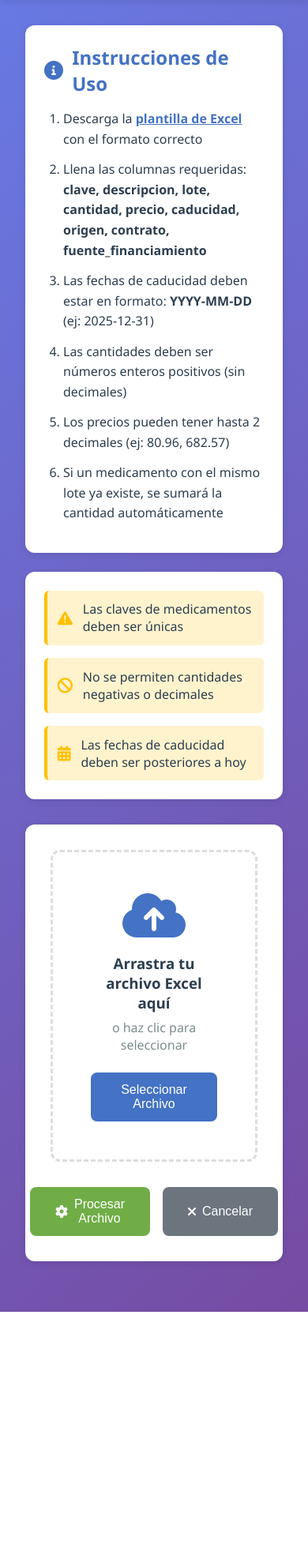
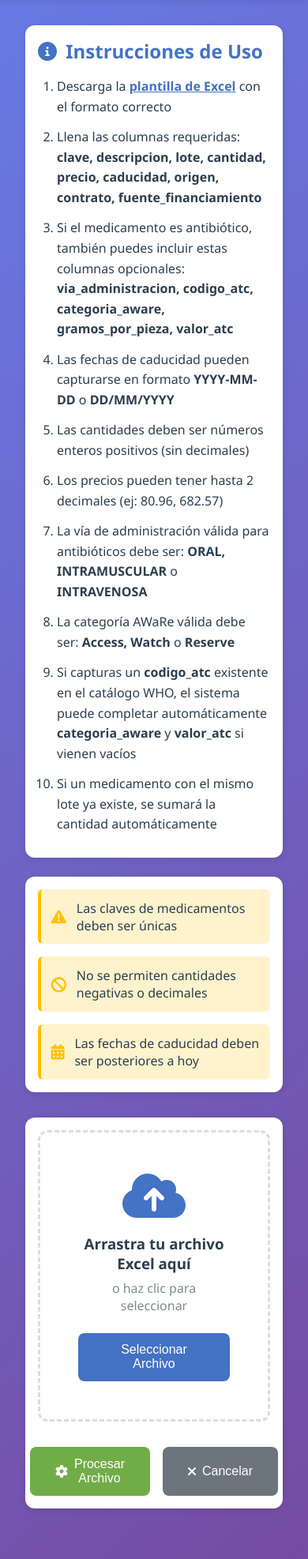
Before and after one commit to evalenciaa/INVERTFARM, a Django app: template farmacia/templates/carga_masiva.html in a window 390 px wide. Shown: the part 203-2177 px from the top of the page at 79% size. Before the commit the page ends 1864 px from the top, so only its background shows below. Run offline with Django 5.2, Linux system fonts and the light colour scheme; the template is opened without the code that fills it, so the values that code supplies are empty; some libraries are stand-ins or nearby versions.

Commit message:
Listo el poder meter los datos correspondientes a los antibioticos en Carga Masiva

```diff
--- a/farmacia/static/farmacia/css/carga_masiva.css
+++ b/farmacia/static/farmacia/css/carga_masiva.css
@@ -478,6 +480,25 @@ body {
         flex-direction: column;
         gap: 1rem;
     }
+
+    .results-card,
+    .upload-card,
+    .info-card,
+    .warnings-card,
+    .errors-list,
+    .advertencias-list,
+    .procesados-list {
+        padding: 1rem;
+    }
+
+    .results-actions {
+        flex-direction: column;
+    }
+
+    .results-actions .btn {
+        width: 100%;
+        justify-content: center;
+    }
 }
 
 /* Sección de Advertencias */
--- a/farmacia/static/farmacia/js/carga_masiva.js
+++ b/farmacia/static/farmacia/js/carga_masiva.js
@@ -135,9 +135,14 @@ function mostrarResultados(resultados) {
     document.getElementById('stat-actualizados').textContent = resultados.actualizados;
     document.getElementById('stat-errores').textContent = resultados.errores.length;
 
+
         // ========== NUEVO: Mostrar advertencias ==========
     const advertenciasList = document.getElementById('advertencias-list');
     const advertenciasTbody = document.getElementById('advertencias-tbody');
+    const procesadosList = document.getElementById('procesados-list');
+    const procesadosTbody = document.getElementById('procesados-tbody');
+    const errorsList = document.getElementById('errors-list');
+    const errorsTbody = document.getElementById('errors-tbody');
 
     if (resultados.advertencias && resultados.advertencias.length > 0) {
         advertenciasList.style.display = 'block';
@@ -163,11 +168,18 @@ function mostrarResultados(resultados) {
                 icono = '<i class="fas fa-calendar-times"></i>';
                 tipo = 'Caducidad Próxima';
                 mensaje = `Fila ${adv.fila} - Clave: ${adv.clave}, Lote: ${adv.lote} - ${adv.mensaje}`;
+            } else if (adv.tipo === 'codigo_atc_sin_catalogo') {
+                tipo = 'ATC sin catálogo';
+                mensaje = `Fila ${adv.fila} - Clave: ${adv.clave}, Código ATC: ${adv.codigo_atc} - ${adv.mensaje}`;
+            }
+            else if (adv.tipo === 'precio_vacio') {
+                tipo = 'Precio vacío';
+                mensaje = `Fila ${adv.fila} - Clave: ${adv.clave}, Lote: ${adv.lote} - ${adv.mensaje}`;
             }
 
             row.innerHTML = `
-                <td>${icono} ${tipo}</td>
-                <td>${mensaje}</td>
+                <td>${icono} ${escapeHtml(tipo)}</td>
+                <td>${escapeHtml(mensaje)}</td>
             `;
             advertenciasTbody.appendChild(row);
         });
@@ -175,23 +187,56 @@ function mostrarResultados(resultados) {
         advertenciasList.style.display = 'none';
     }
 
+    if (resultados.procesados && resultados.procesados.length > 0) {
+        procesadosList.style.display = 'block';
+        procesadosTbody.innerHTML = '';
+
+        resultados.procesados.forEach(item => {
+            const row = document.createElement('tr');
+
+            row.innerHTML = `
+                <td>${item.fila ?? ''}</td>
+                <td>${escapeHtml(item.clave ?? '')}</td>
+                <td>${escapeHtml(item.descripcion ?? '')}</td>
+                <td>${escapeHtml(item.lote ?? '')}</td>
+                <td>${item.cantidad ?? ''}</td>
+                <td>${formatearMoneda(item.precio)}</td>
+                <td>${escapeHtml(item.caducidad ?? '')}</td>
+                <td>
+                    <span class="badge ${item.es_antibiotico ? 'badge-success' : 'badge-secondary'}">
+                        ${item.es_antibiotico ? 'Sí' : 'No'}
+                    </span>
+                </td>
+                <td>${escapeHtml(item.via_administracion ?? '')}</td>
+                <td>${escapeHtml(item.codigo_atc ?? '')}</td>
+                <td>${escapeHtml(item.categoria_aware ?? '')}</td>
+                <td>${item.gramos_por_pieza ?? ''}</td>
+                <td>${item.valor_atc ?? ''}</td>
+            `;
+
+            procesadosTbody.appendChild(row);
+        });
+    } else {
+        procesadosList.style.display = 'none';
+    }
+
     // Mostrar errores si existen
-    if (resultados.errores.length > 0) {
-        const errorsList = document.getElementById('errors-list');
-        const errorsTbody = document.getElementById('errors-tbody');
-
+    if (resultados.errores && resultados.errores.length > 0) {
         errorsList.style.display = 'block';
         errorsTbody.innerHTML = '';
 
         resultados.errores.forEach(error => {
             const row = document.createElement('tr');
             row.innerHTML = `
-                <td>${error.fila}</td>
-                <td><strong>${error.clave}</strong></td>
-                <td>${error.error}</td>
+                <td>${error.fila ?? ''}</td>
+                <td><strong>${escapeHtml(error.clave ?? '')}</strong></td>
+                <td>${escapeHtml(error.error ?? '')}</td>
             `;
             errorsTbody.appendChild(row);
         });
+    } else {
+        errorsList.style.display = 'none';
+        errorsTbody.innerHTML = '';
     }
 
     // Scroll a resultados
@@ -202,20 +247,98 @@ function mostrarResultados(resultados) {
 document.getElementById('descargar-plantilla').addEventListener('click', (e) => {
     e.preventDefault();
 
-    // Crear plantilla CSV con precio incluido
-    const plantilla = `clave,descripcion,lote,cantidad,precio,caducidad,origen,contrato,fuente_financiamiento
-010.000.0142.00,Salmeterol fluticasona. Polvo. Cada dosis contiene: Xinafoato de salmeterol equi,3F6J,100,80.96,30/08/2026,ALMACEN A,IB/2261/2025,IMSS - BIENESTAR 32% 2025(U013)
-010.00.2154.00,Enoxaparina. Solución inyectable cada jeringa contiene: Enoxaparina sódica 40 m,X15675A,200,682.57,30/06/2026,ALMACEN A,IB/0167/2025,IMSS - BIENESTAR 32% 2025(U013)`;
+    const datos = [
+        {
+            clave: '010.000.0142.00',
+            descripcion: 'Salmeterol fluticasona. Polvo. Cada dosis contiene: Xinafoato de salmeterol equi',
+            lote: '3F6J',
+            cantidad: 100,
+            precio: 80.96,
+            caducidad: '2026-08-30',
+            origen: 'ALMACEN A',
+            contrato: 'IB/2261/2025',
+            fuente_financiamiento: 'IMSS - BIENESTAR 32% 2025(U013)',
+            via_administracion: '',
+            codigo_atc: '',
+            categoria_aware: '',
+            gramos_por_pieza: '',
+            valor_atc: ''
+        },
+        {
+            clave: '010.00.2154.00',
+            descripcion: 'Enoxaparina. Solución inyectable cada jeringa contiene: Enoxaparina sódica 40 m',
+            lote: 'X15675A',
+            cantidad: 200,
+            precio: 682.57,
+            caducidad: '2026-06-30',
+            origen: 'ALMACEN A',
+            contrato: 'IB/0167/2025',
+            fuente_financiamiento: 'IMSS - BIENESTAR 32% 2025(U013)',
+            via_administracion: '',
+            codigo_atc: '',
+            categoria_aware: '',
+            gramos_por_pieza: '',
+            valor_atc: ''
+        },
+        {
+            clave: '010.000.0999.00',
+            descripcion: 'Amoxicilina con ácido clavulánico. Tableta. Cada tableta contiene: Amoxicilina 875 mg',
+            lote: 'AX2201',
+            cantidad: 150,
+            precio: 45.30,
+            caducidad: '2026-12-15',
+            origen: 'ALMACEN A',
+            contrato: 'IB/3300/2025',
+            fuente_financiamiento: 'IMSS - BIENESTAR 32% 2025(U013)',
+            via_administracion: 'ORAL',
+            codigo_atc: 'J01CR02',
+            categoria_aware: 'Access',
+            gramos_por_pieza: 0.875,
+            valor_atc: 1
+        }
+    ];
 
-    const blob = new Blob([plantilla], { type: 'text/csv;charset=utf-8;' });
-    const link = document.createElement('a');
-    const url = URL.createObjectURL(blob);
+    const ws = XLSX.utils.json_to_sheet(datos);
 
-    link.setAttribute('href', url);
-    link.setAttribute('download', 'plantilla_carga_masiva.csv');
-    link.style.visibility = 'hidden';
+    const columnas = [
+        { wch: 18 },
+        { wch: 75 },
+        { wch: 15 },
+        { wch: 10 },
+        { wch: 12 },
+        { wch: 15 },
+        { wch: 18 },
+        { wch: 18 },
+        { wch: 35 },
+        { wch: 20 },
+        { wch: 14 },
+        { wch: 18 },
+        { wch: 16 },
+        { wch: 12 }
+    ];
+    ws['!cols'] = columnas;
 
-    document.body.appendChild(link);
-    link.click();
-    document.body.removeChild(link);
+    const wb = XLSX.utils.book_new();
+    XLSX.utils.book_append_sheet(wb, ws, 'Plantilla');
+
+    XLSX.writeFile(wb, 'plantilla_carga_masiva.xlsx');
 });
+
+///Helpers functions
+
+function escapeHtml(texto) {
+    return String(texto ?? '')
+        .replaceAll('&', '&amp;')
+        .replaceAll('<', '&lt;')
+        .replaceAll('>', '&gt;')
+        .replaceAll('"', '&quot;')
+        .replaceAll("'", '&#039;');
+}
+
+function formatearMoneda(valor) {
+    const numero = Number(valor || 0);
+    return new Intl.NumberFormat('es-MX', {
+        style: 'currency',
+        currency: 'MXN'
+    }).format(numero);
+}
--- a/farmacia/templates/carga_masiva.html
+++ b/farmacia/templates/carga_masiva.html
@@ -40,9 +40,13 @@
                         <ol>
                             <li>Descarga la <a href="#" id="descargar-plantilla" class="link-primary">plantilla de Excel</a> con el formato correcto</li>
                             <li>Llena las columnas requeridas: <strong>clave, descripcion, lote, cantidad, precio, caducidad, origen, contrato, fuente_financiamiento</strong></li>
-                            <li>Las fechas de caducidad deben estar en formato: <strong>YYYY-MM-DD</strong> (ej: 2025-12-31)</li>
+                            <li>Si el medicamento es antibiótico, también puedes incluir estas columnas opcionales: <strong>via_administracion, codigo_atc, categoria_aware, gramos_por_pieza, valor_atc</strong></li>
+                            <li>Las fechas de caducidad pueden capturarse en formato <strong>YYYY-MM-DD</strong> o <strong>DD/MM/YYYY</strong></li>
                             <li>Las cantidades deben ser números enteros positivos (sin decimales)</li>
                             <li>Los precios pueden tener hasta 2 decimales (ej: 80.96, 682.57)</li>
+                            <li>La vía de administración válida para antibióticos debe ser: <strong>ORAL, INTRAMUSCULAR</strong> o <strong>INTRAVENOSA</strong></li>
+                            <li>La categoría AWaRe válida debe ser: <strong>Access, Watch</strong> o <strong>Reserve</strong></li>
+                            <li>Si capturas un <strong>codigo_atc</strong> existente en el catálogo WHO, el sistema puede completar automáticamente <strong>categoria_aware</strong> y <strong>valor_atc</strong> si vienen vacíos</li>
                             <li>Si un medicamento con el mismo lote ya existe, se sumará la cantidad automáticamente</li>
                         </ol>
                     </div>
@@ -158,6 +162,35 @@
                             </div>
                         </div>
 
+                        <div class="procesados-list" id="procesados-list" style="display: none;">
+                            <h3>
+                                <i class="fas fa-pills"></i>
+                                Medicamentos Procesados
+                            </h3>
+                            <div class="procesados-table-container">
+                                <table class="procesados-table">
+                                    <thead>
+                                        <tr>
+                                            <th>Fila</th>
+                                            <th>Clave</th>
+                                            <th>Descripción</th>
+                                            <th>Lote</th>
+                                            <th>Cantidad</th>
+                                            <th>Precio</th>
+                                            <th>Caducidad</th>
+                                            <th>Antibiótico</th>
+                                            <th>Vía</th>
+                                            <th>Código ATC</th>
+                                            <th>AWaRe</th>
+                                            <th>Gramos/Pieza</th>
+                                            <th>Valor ATC</th>
+                                        </tr>
+                                    </thead>
+                                    <tbody id="procesados-tbody"></tbody>
+                                </table>
+                            </div>
+                        </div>
+
                         <div class="errors-list" id="errors-list" style="display: none;">
                             <h3><i class="fas fa-bug"></i> Detalles de Errores</h3>
                             <div class="errors-table-container">
@@ -199,5 +232,6 @@
     </div>
 
     <script src="{% static 'farmacia/js/carga_masiva.js' %}"></script>
+    <script src="https://cdn.jsdelivr.net/npm/xlsx/dist/xlsx.full.min.js"></script>
 </body>
 </html>
--- a/farmacia/views/inventario_views.py
+++ b/farmacia/views/inventario_views.py
@@ -420,8 +420,8 @@ def buscar_catalogo_antibiotico(request):
         'encontrado': True,
         'codigo_atc': item.codigo_atc,
         'categoria_aware': item.categoria_aware,
-        'valor_atc': float(item.valor_atc) if item.valor_atc is not None else None,
-        'fuente_ddd': item.fuente_ddd,
+        'valor_atc': item.valor_atc,
+        'fuente_valor_atc': item.fuente_valor_atc,
     })
 
 
```
Also changed, not shown: other parts of farmacia/static/farmacia/css/carga_masiva.css (+79 -0 lines), farmacia/templates/inventario_antibioticos.html (+4 -4 lines), farmacia/utils.py (+21 -1 lines).
